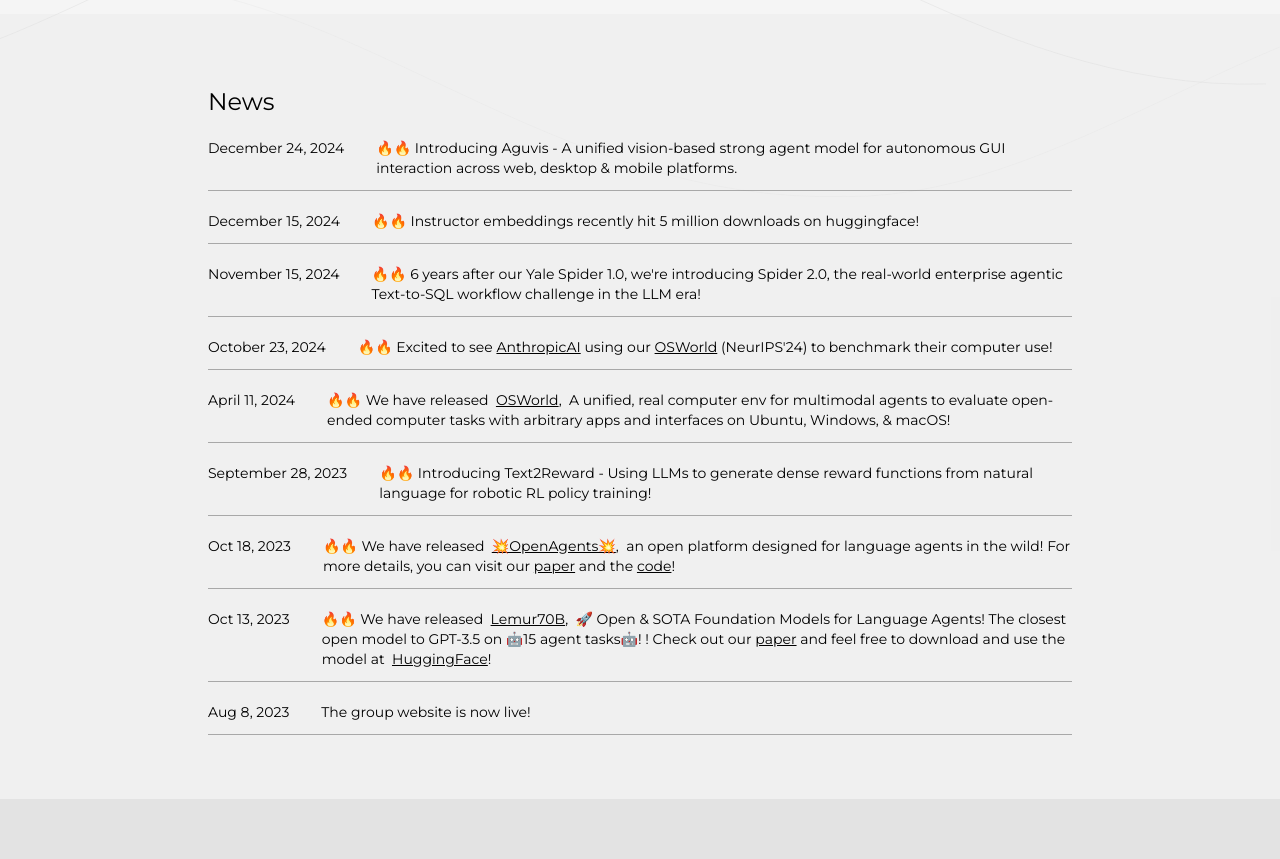
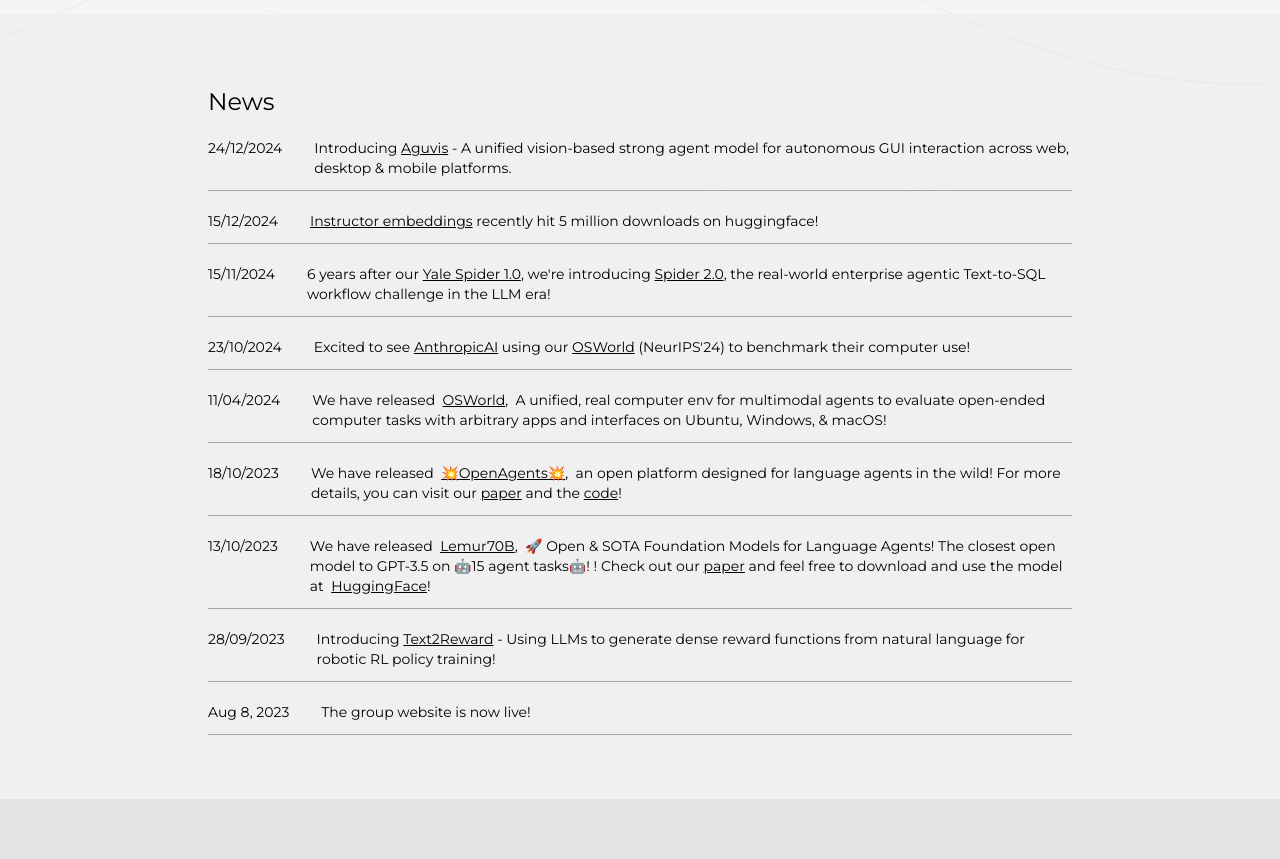
Before and after one commit to xlang-ai/xlang-ai.github.io, a Next.js app: page / in a window 1280 px wide. Shown: the part 720-1579 px from the top of the page. Built offline with nearby package versions, Linux system fonts and the light colour scheme.

Commit message:
update news and papars

```diff
--- a/pages/components/News/News.tsx
+++ b/pages/components/News/News.tsx
@@ -12,64 +12,65 @@
             className='grid grid-cols-[auto,1fr] gap-x-8 flex-wrap py-3 border-b border-black/30 text-sm'
             key="top-news"
           >
-            <div>{`December 24, 2024`}</div>
-            <div>🔥🔥 Introducing Aguvis - A unified vision-based strong agent model for autonomous GUI interaction across web, desktop & mobile platforms.</div>
+            <div>{`24/12/2024`}</div>
+            <div>Introducing <a href="https://aguvis-project.github.io/" target="_blank" className="underline">Aguvis</a> - A unified vision-based strong agent model for autonomous GUI interaction across web, desktop & mobile platforms.</div>
           </div>
           <div
             className='grid grid-cols-[auto,1fr] gap-x-8 flex-wrap py-3 border-b border-black/30 text-sm'
             key="top-news"
           >
-            <div>{`December 15, 2024`}</div>
-            <div>🔥🔥 Instructor embeddings recently hit 5 million downloads on huggingface!</div>
+            <div>{`15/12/2024`}</div>
+            <div><a href="https://huggingface.co/hkunlp/instructor-large" target="_blank" className="underline">Instructor embeddings</a> recently hit 5 million downloads on huggingface!</div>
           </div>
           <div
             className='grid grid-cols-[auto,1fr] gap-x-8 flex-wrap py-3 border-b border-black/30 text-sm'
             key="top-news"
           >
-            <div>{`November 15, 2024`}</div>
-            <div>🔥🔥 6 years after our Yale Spider 1.0, we&apos;re introducing Spider 2.0, the real-world enterprise agentic Text-to-SQL workflow challenge in the LLM era!</div>
+            <div>{`15/11/2024`}</div>
+            <div>6 years after our <a href="https://yale-lily.github.io/spider" target="_blank" className="underline">Yale Spider 1.0</a>, we&apos;re introducing <a href="https://spider2-sql.github.io/" target="_blank" className="underline">Spider 2.0</a>, the real-world enterprise agentic Text-to-SQL workflow challenge in the LLM era!</div>
           </div>
           <div
             className='grid grid-cols-[auto,1fr] gap-x-8 flex-wrap py-3 border-b border-black/30 text-sm'
             key="top-news"
           >
-            <div>{`October 23, 2024`}</div>
-            <div>🔥🔥 Excited to see <a href="https://www.anthropic.com/news/3-5-models-and-computer-use" target="_blank" className="underline">AnthropicAI</a> using our <a href="https://os-world.github.io" target="_blank" className="underline">OSWorld</a> (NeurIPS&apos;24) to benchmark their computer use!</div>
+            <div>{`23/10/2024`}</div>
+            <div>Excited to see <a href="https://www.anthropic.com/news/3-5-models-and-computer-use" target="_blank" className="underline">AnthropicAI</a> using our <a href="https://os-world.github.io" target="_blank" className="underline">OSWorld</a> (NeurIPS&apos;24) to benchmark their computer use!</div>
           </div>
           <div
             className='grid grid-cols-[auto,1fr] gap-x-8 flex-wrap py-3 border-b border-black/30 text-sm'
             key="top-news"
           >
-            <div>{`April 11, 2024`}</div>
-            <div>🔥🔥 We have released &nbsp;<a href="https://os-world.github.io/" target="_blank" className="underline">OSWorld</a>,&nbsp; A unified, real computer env for multimodal agents to evaluate open-ended computer tasks with arbitrary apps and interfaces on Ubuntu, Windows, & macOS! &nbsp;</div>
+            <div>{`11/04/2024`}</div>
+            <div>We have released &nbsp;<a href="https://os-world.github.io/" target="_blank" className="underline">OSWorld</a>,&nbsp; A unified, real computer env for multimodal agents to evaluate open-ended computer tasks with arbitrary apps and interfaces on Ubuntu, Windows, & macOS! &nbsp;</div>
+          </div>
+
+          <div
+            className='grid grid-cols-[auto,1fr] gap-x-8 flex-wrap py-3 border-b border-black/30 text-sm'
+            key="top-news"
+          >
+            <div>{`18/10/2023`}</div>
+            <div>We have released &nbsp;<a href="https://github.com/xlang-ai/OpenAgents" target="_blank" className="underline">💥OpenAgents💥</a>,&nbsp; an open platform designed for language agents in the wild! For more details, you can visit our <a href="https://arxiv.org/abs/2310.10634" target="_blank" className="underline">paper</a> and the <a href="https://github.com/xlang-ai/OpenAgents" target="_blank" className="underline">code</a>! &nbsp;</div>
           </div>
           <div
             className='grid grid-cols-[auto,1fr] gap-x-8 flex-wrap py-3 border-b border-black/30 text-sm'
             key="top-news"
           >
-            <div>{`September 28, 2023`}</div>
-            <div>🔥🔥 Introducing Text2Reward - Using LLMs to generate dense reward functions from natural language for robotic RL policy training!</div>
+            <div>{`13/10/2023`}</div>
+            <div>We have released &nbsp;<a href="https://github.com/OpenLemur/Lemur" target="_blank" className="underline">Lemur70B</a>,&nbsp; 🚀 Open & SOTA Foundation Models for Language Agents! The closest open model to GPT-3.5 on 🤖15 agent tasks🤖! ! Check out our <a href="https://arxiv.org/abs/2310.06830" target="_blank" className="underline">paper</a> and feel free to download and use the model at &nbsp;<a href="https://huggingface.co/OpenLemur" target="_blank" className="underline">HuggingFace</a>!&nbsp;</div>
           </div>
           <div
             className='grid grid-cols-[auto,1fr] gap-x-8 flex-wrap py-3 border-b border-black/30 text-sm'
             key="top-news"
           >
-            <div>{`Oct 18, 2023`}</div>
-            <div>🔥🔥 We have released &nbsp;<a href="https://github.com/xlang-ai/OpenAgents" target="_blank" className="underline">💥OpenAgents💥</a>,&nbsp; an open platform designed for language agents in the wild! For more details, you can visit our <a href="https://arxiv.org/abs/2310.10634" target="_blank" className="underline">paper</a> and the <a href="https://github.com/xlang-ai/OpenAgents" target="_blank" className="underline">code</a>! &nbsp;</div>
-          </div>
-          <div
-            className='grid grid-cols-[auto,1fr] gap-x-8 flex-wrap py-3 border-b border-black/30 text-sm'
-            key="top-news"
-          >
-            <div>{`Oct 13, 2023`}</div>
-            <div>🔥🔥 We have released &nbsp;<a href="https://github.com/OpenLemur/Lemur" target="_blank" className="underline">Lemur70B</a>,&nbsp; 🚀 Open & SOTA Foundation Models for Language Agents! The closest open model to GPT-3.5 on 🤖15 agent tasks🤖! ! Check out our <a href="https://arxiv.org/abs/2310.06830" target="_blank" className="underline">paper</a> and feel free to download and use the model at &nbsp;<a href="https://huggingface.co/OpenLemur" target="_blank" className="underline">HuggingFace</a>!&nbsp;</div>
+            <div>{`28/09/2023`}</div>
+            <div>Introducing <a href="https://text-to-reward.github.io/" target="_blank" className="underline">Text2Reward</a> - Using LLMs to generate dense reward functions from natural language for robotic RL policy training!</div>
           </div>
           {/*<div*/}
           {/*  className='grid grid-cols-[auto,1fr] gap-x-8 flex-wrap py-3 border-b border-black/30 text-sm'*/}
           {/*  key="top-news"*/}
           {/*>*/}
           {/*  <div>{`Aug 10, 2023`}</div>*/}
-          {/*  <div>🔥🔥 The */}
+          {/*  <div>The */}
           {/*    &nbsp;<a href="https://chat.xlang.ai/" target="_blank" className="underline">XLang Agent Demos</a>&nbsp; */}
           {/*    are now available. Feel free to check! For more details about the XLang framework, please stay tuned at our*/}
           {/*    &nbsp;<a href="https://www.github.com/xlang-ai/xlang" target="_blank" className="underline">GitHub repo</a>&nbsp;*/}
```
Also changed, not shown: data/research/papers.json (+5 -5 lines).
